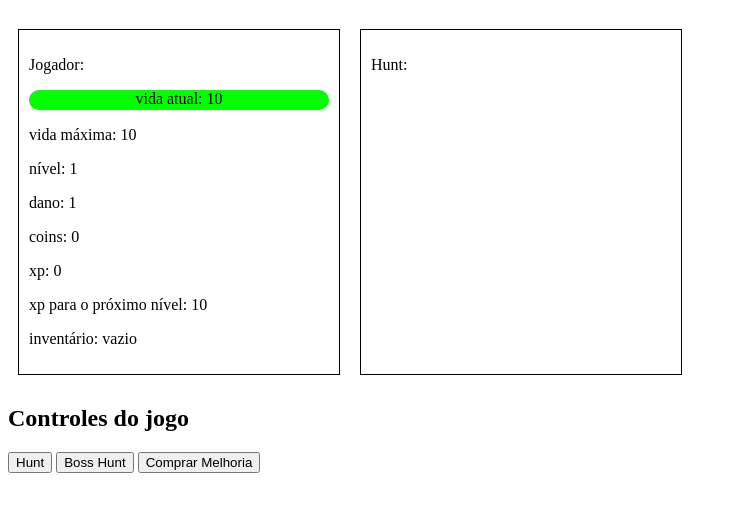
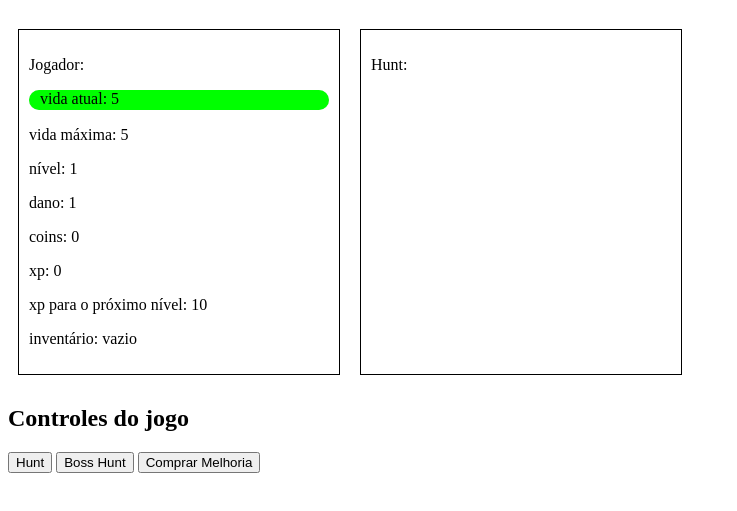
Before and after one commit to bigodom/malvaidle, a website: page index.html in a window 1280 px wide. Shown: the part 61-572 px from the top of the page, without its empty margins (0-737 px from the left). Drawn offline with Linux system fonts and the light colour scheme.

Commit message:
player lifebar fixed

```diff
--- a/index.html
+++ b/index.html
@@ -15,7 +15,7 @@
 
                 <p>Jogador:</p>
                 <div id="life-bar">
-                    <div id="life-bar-progress"><p id="playerLife" style="text-align: center;"></p></div>
+                    <div id="life-bar-progress">                <p id="playerLife"></p></div>
                 </div>
 
                 <p id="playerMaxLife"></p>
--- a/out.js
+++ b/out.js
@@ -57,8 +57,8 @@
 
   // src/player.ts
   var player = {
-    maxHp: 10,
-    hp: 10,
+    maxHp: 5,
+    hp: 5,
     damage: 1,
     level: 1,
     coins: 0,
--- a/src/player.ts
+++ b/src/player.ts
@@ -8,8 +8,8 @@ export interface Player {
 }
 
 export const player: Player = {
-    maxHp: 10,
-    hp: 10,
+    maxHp: 5,
+    hp: 5,
     damage: 1,
     level: 1,
     coins: 0,
--- a/style.css
+++ b/style.css
@@ -18,6 +18,8 @@
     padding: 10px;
     max-width: min-content;
 }
-.player{
-
+#playerLife{
+    position: absolute;
+    margin-top: 0;
+    left: 40px;
 }
```
